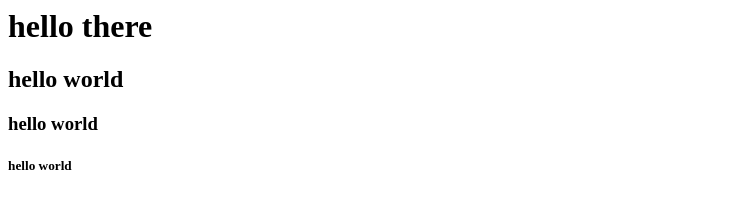
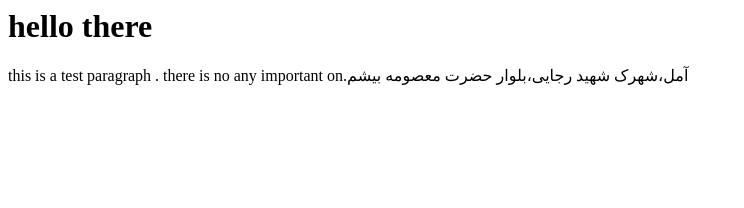
Before and after one commit to aidagalavi0725/website1, a plain HTML site: page index.html in a window 1280 px wide. Shown: the whole page, without its empty margins (0-744 px from the left). Drawn offline with Linux system fonts and the light colour scheme.

Commit message:
second commit3

```diff
--- a/index.html
+++ b/index.html
@@ -6,8 +6,7 @@ main page
 </head>
 <body>
     <h1>hello there</h1>
-    <h2>hello world</h2>
-    <h3>hello world</h3>
-    <h5>hello world</h5>
+   <p>this is a test paragraph . there is no any important on.آمل،شهرک شهید رجایی،بلوار حضرت معصومه بیشم</p>
+
 </body>
 </html>
```
